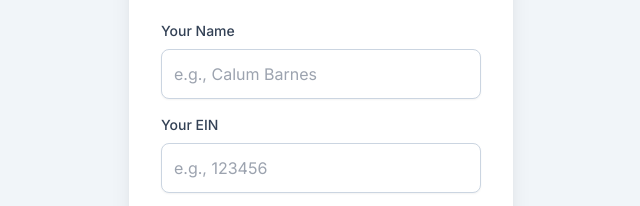
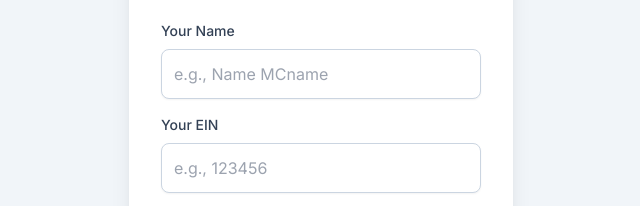
Before and after one commit to calumjames68/BugBoard, a plain HTML site: page index.html in a window 1280 px wide. Shown: the part 319-525 px from the top of the page, 319-959 px from the left. Drawn offline with nearby package versions, Linux system fonts and the light colour scheme; no server answers.

Commit message:
Update index.html

```diff
--- a/index.html
+++ b/index.html
@@ -338,7 +338,7 @@
                 <form id="guide-login-form" class="space-y-4">
                     <div>
                         <label for="name-input" class="block text-sm font-medium text-slate-700 mb-2">Your Name</label>
-                        <input type="text" id="name-input" placeholder="e.g., Calum Barnes" class="w-full p-3 border border-slate-300 rounded-lg shadow-sm focus:ring-primary focus:border-primary" required>
+                        <input type="text" id="name-input" placeholder="e.g., Name MCname" class="w-full p-3 border border-slate-300 rounded-lg shadow-sm focus:ring-primary focus:border-primary" required>
                     </div>
                     <div>
                         <label for="ein-input" class="block text-sm font-medium text-slate-700 mb-2">Your EIN</label>
```
